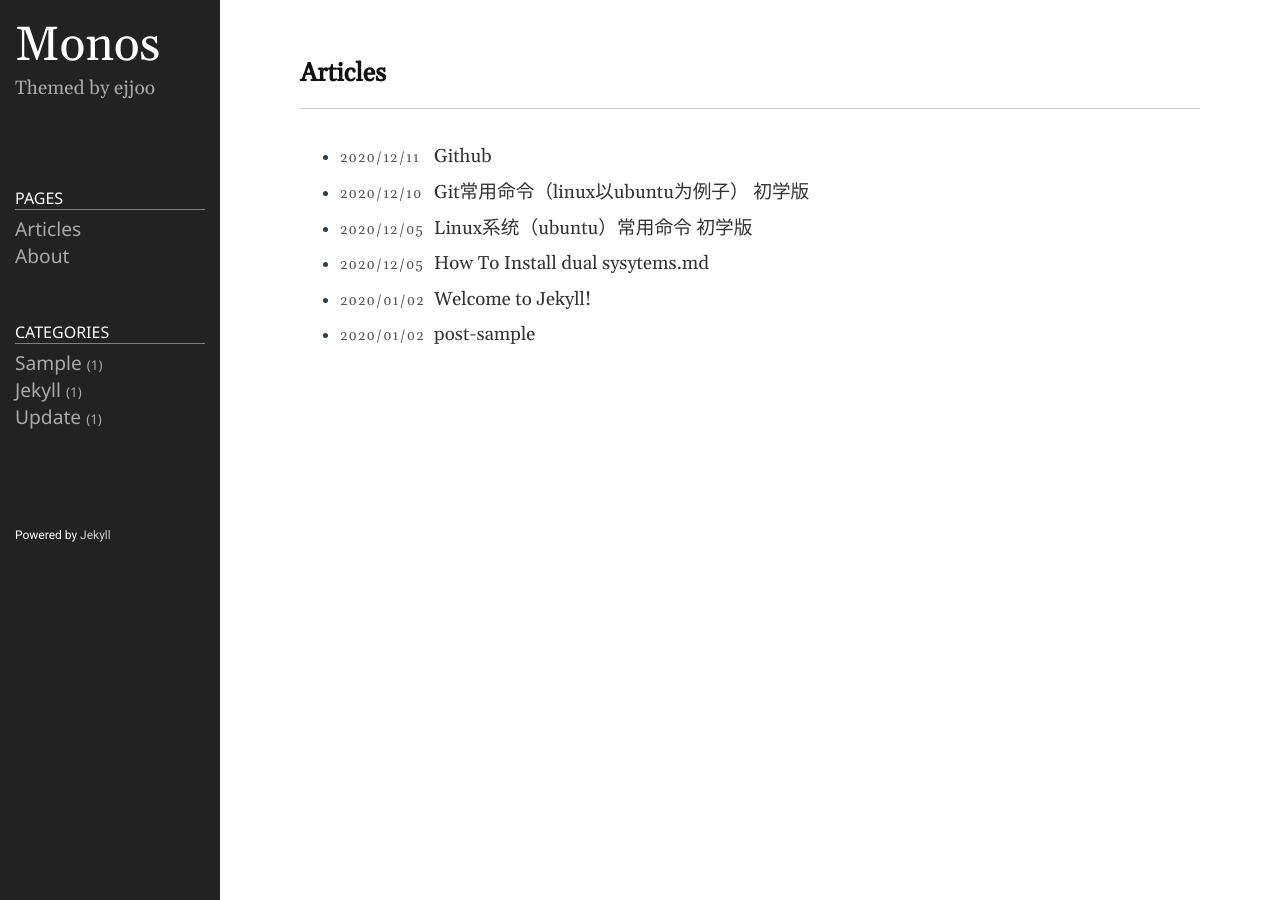
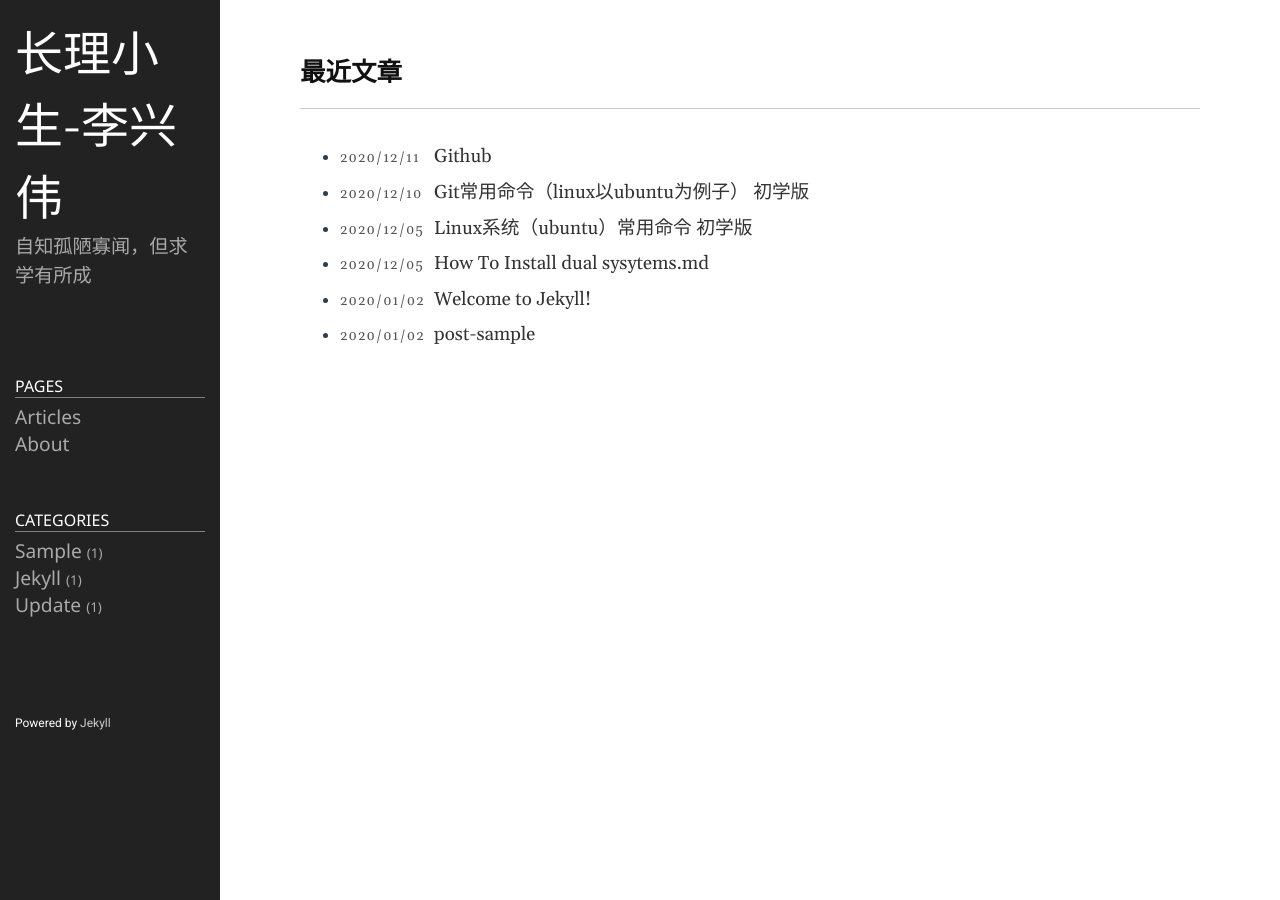
Before and after one commit to Lixingwei0623/Lixingwei0623.github.io, a Jekyll site: the page built from index.md, in a window 1280 px wide. Built offline with Jekyll 4.4.1, drawn with Linux system fonts in a browser that asks for light colours.

Commit message:
修改基本信息

```diff
--- a/_config.yml
+++ b/_config.yml
@@ -18,13 +18,13 @@
 # You can create any custom variable you would like, and they will be accessible
 # in the templates via {{ site.myvariable }}.
 
-title: Monos
-email: ejjoo7994@gmail.com
+title: 长理小生-李兴伟
+email: 2767196314@qq.com
 description: >- # this means to ignore newlines until "baseurl:"
-  Themed by ejjoo
+  自知孤陋寡闻，但求学有所成
 # baseurl: "/" # the subpath of your site, e.g. /blog
 # url: "http://ejjoo.github.io" # the base hostname & protocol for your site, e.g. http://example.com
-github_username: ejjoo
+github_username: Lixingwei0623
 highlighter: rouge
 svg:
   optimize: true
--- a/_includes/home.html
+++ b/_includes/home.html
@@ -1,6 +1,6 @@
 <article class="post">
   <header class="post-header home">
-    <div class="post-title">Articles</div>
+    <div class="post-title">最近文章</div>
   </header>
 
   <div class="post-content">
```
